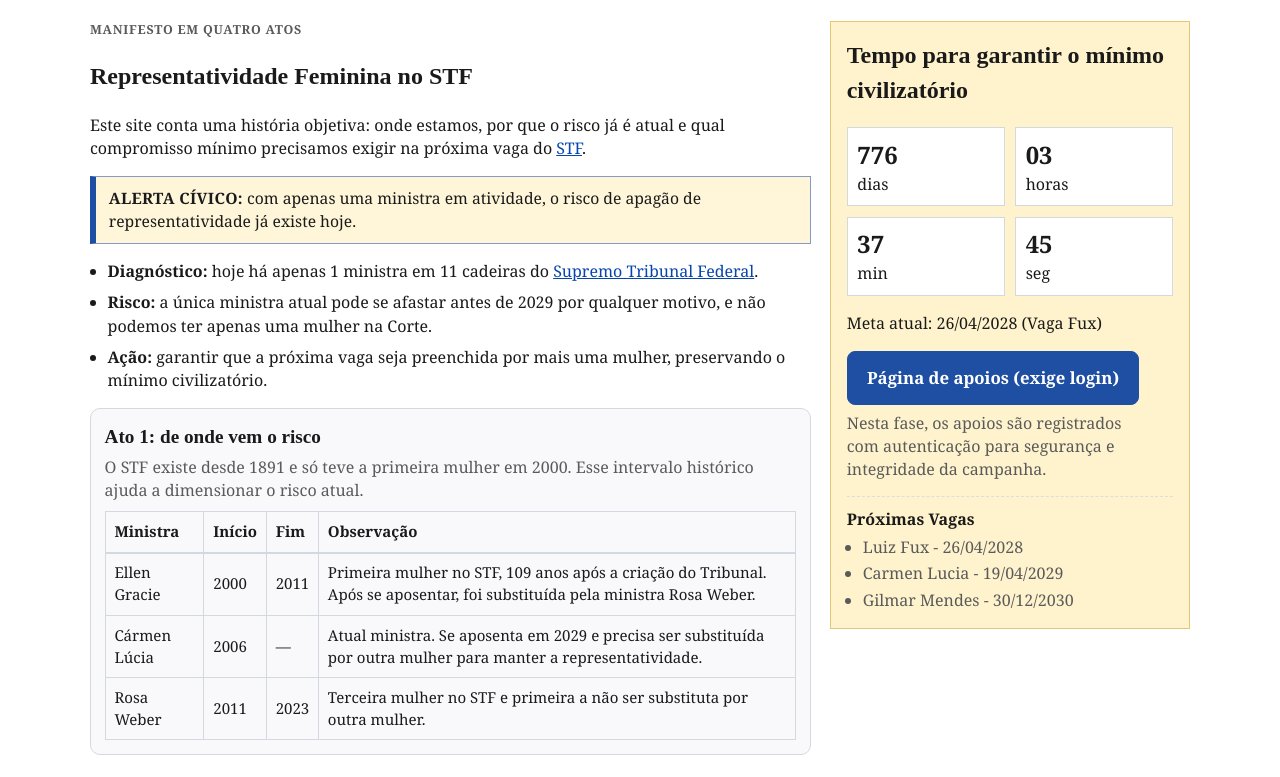
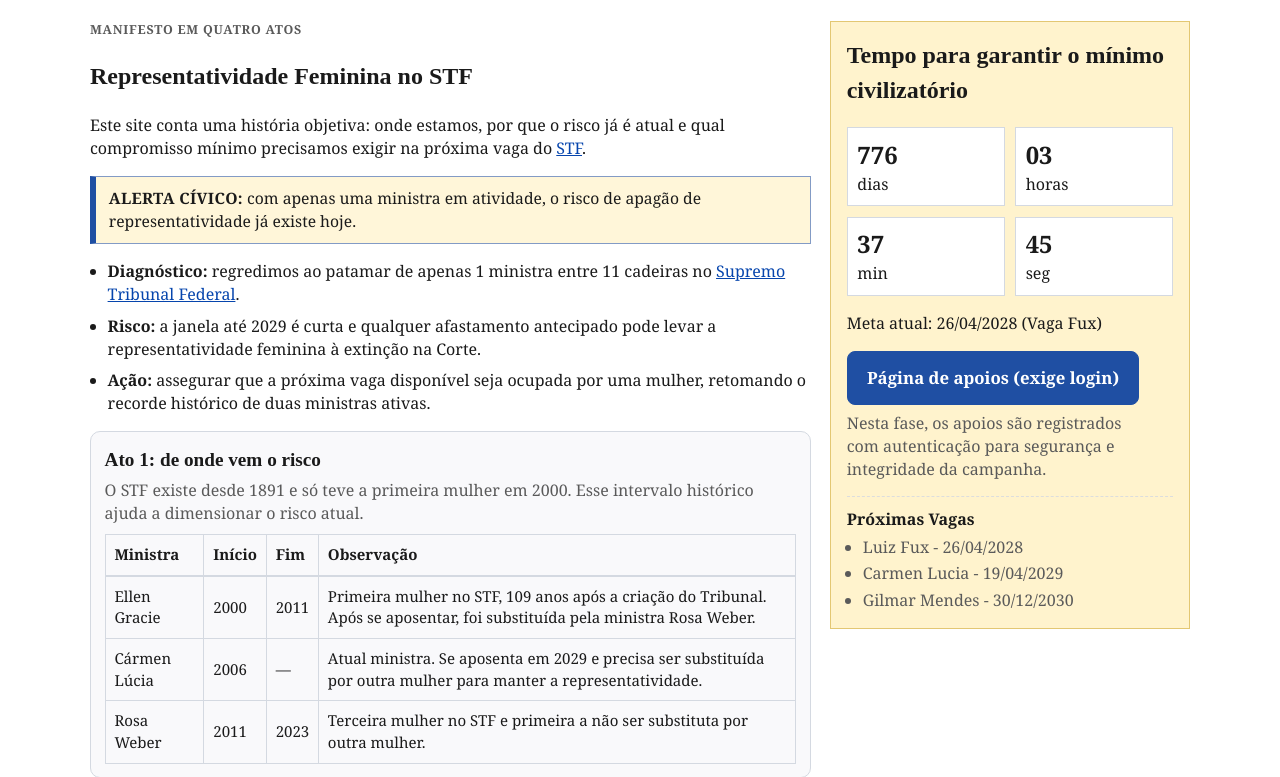
Before and after one commit to janiomelo/maisumanostf.ong.br, a Flask app: page / in a window 1280 px wide. Shown: the part 57-834 px from the top of the page. Run offline with Flask 3, Linux system fonts and the light colour scheme; data that the repository does not hold is empty; parts of the project's set-up code (start-up, migrations or seed data) failed here and were passed over; some libraries are stand-ins or nearby versions.

Commit message:
feat: update manifesto points to reflect current representation status and urgency

```diff
--- a/app/templates/publico/home.html
+++ b/app/templates/publico/home.html
@@ -11,9 +11,9 @@
     <p class="civic-alert" role="status" aria-live="polite"><strong>ALERTA CÍVICO:</strong> com apenas uma ministra em atividade, o risco de apagão de representatividade já existe hoje.</p>
 
     <ul class="story-points">
-      <li><strong>Diagnóstico:</strong> hoje há apenas 1 ministra em 11 cadeiras do <a href="https://pt.wikipedia.org/wiki/Supremo_Tribunal_Federal" target="_blank" rel="noopener">Supremo Tribunal Federal</a>.</li>
-      <li><strong>Risco:</strong> a única ministra atual pode se afastar antes de 2029 por qualquer motivo, e não podemos ter apenas uma mulher na Corte.</li>
-      <li><strong>Ação:</strong> garantir que a próxima vaga seja preenchida por mais uma mulher, preservando o mínimo civilizatório.</li>
+      <li><strong>Diagnóstico:</strong> regredimos ao patamar de apenas 1 ministra entre 11 cadeiras no <a href="https://pt.wikipedia.org/wiki/Supremo_Tribunal_Federal" target="_blank" rel="noopener">Supremo Tribunal Federal</a>.</li>
+      <li><strong>Risco:</strong> a janela até 2029 é curta e qualquer afastamento antecipado pode levar a representatividade feminina à extinção na Corte.</li>
+      <li><strong>Ação:</strong> assegurar que a próxima vaga disponível seja ocupada por uma mulher, retomando o recorde histórico de duas ministras ativas.</li>
     </ul>
 
     <section class="timeline-inline" aria-label="Cronologia de ocupação">
```
